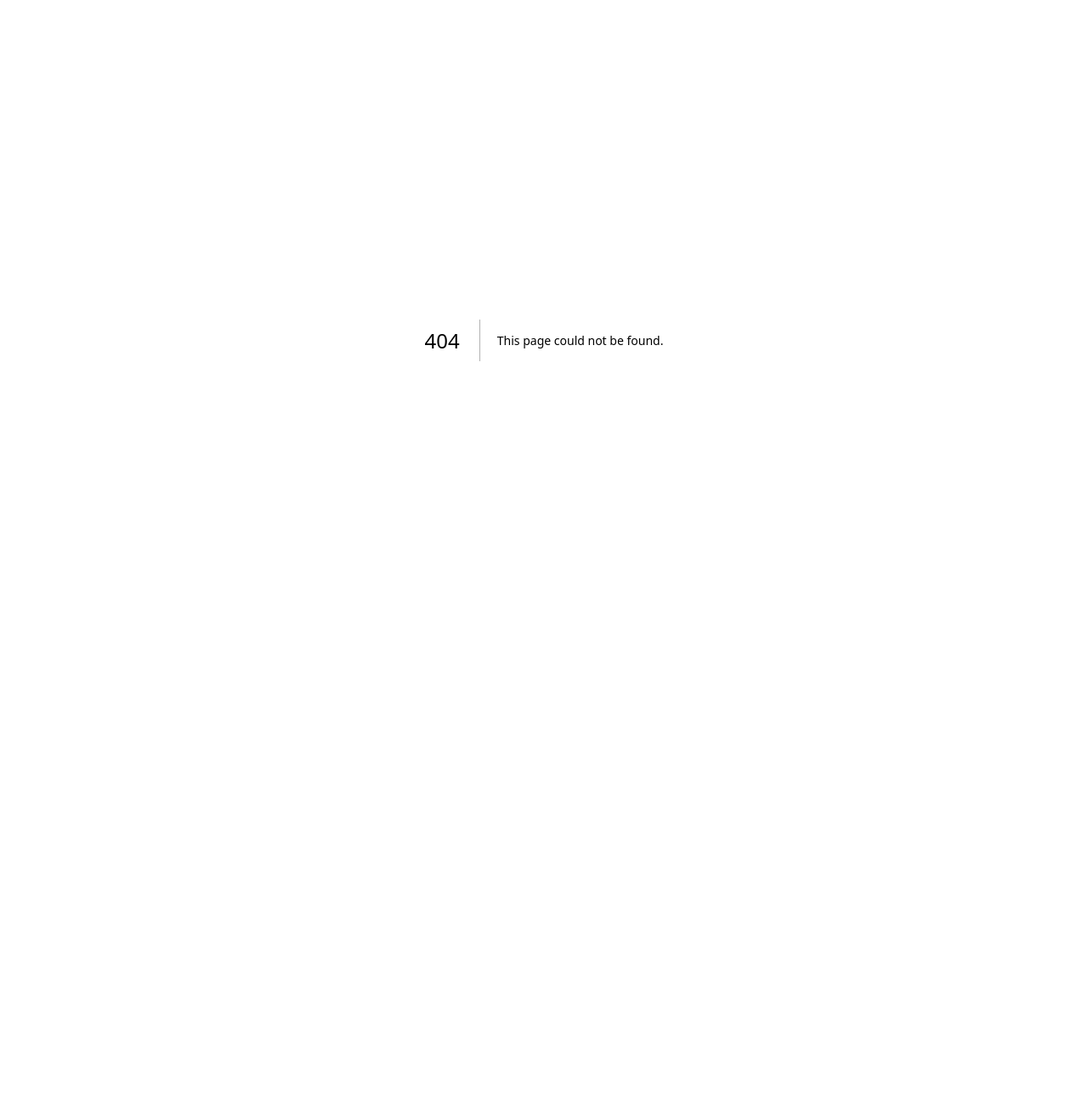
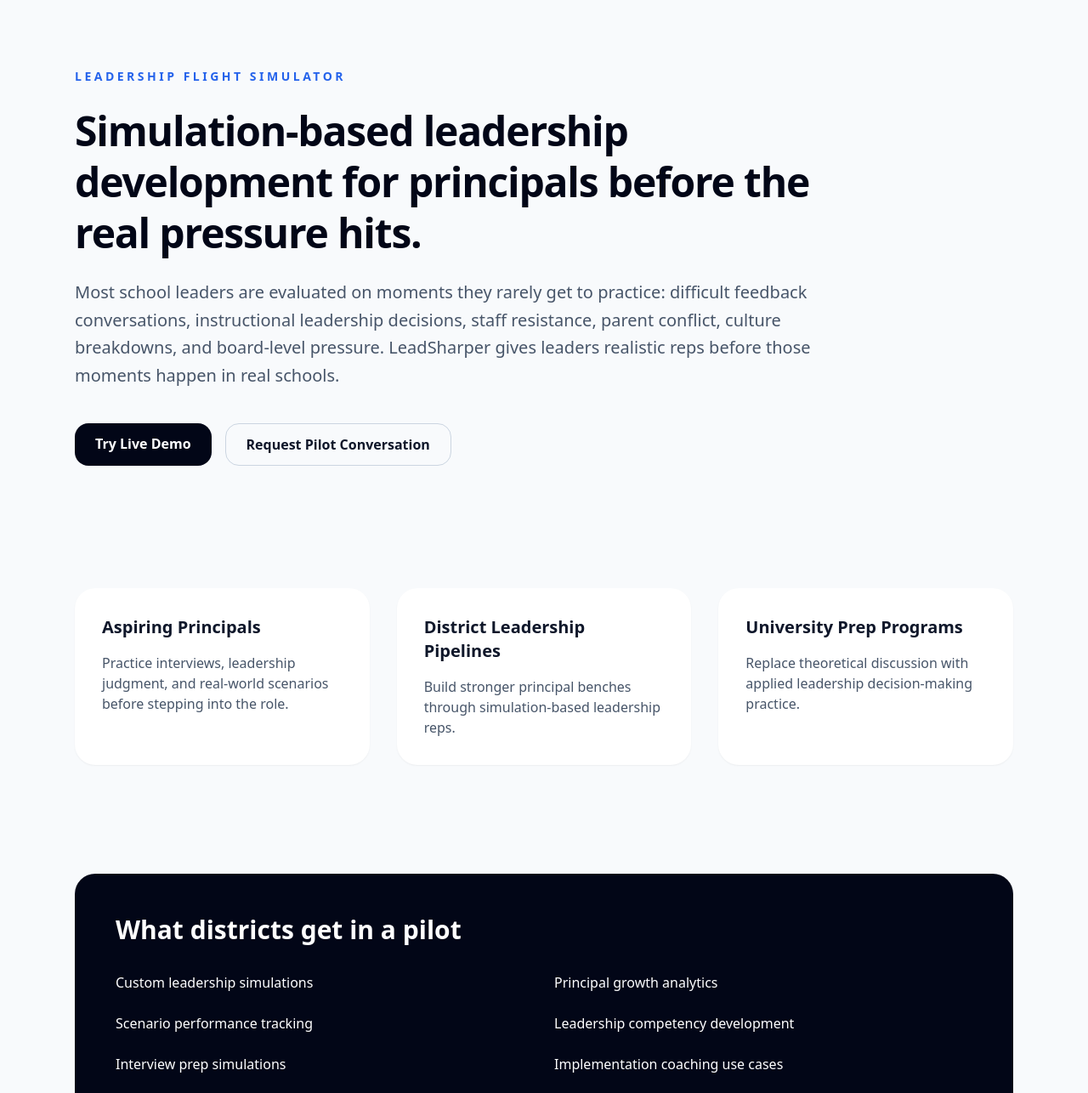
Before and after one commit to jmarc296-jpg/instructional-leadership-practice, a Next.js app: page /pilot in a window 1280 px wide. Before the commit this address had no page. Shown: the top 1286 px of the page at 85% size. Before the commit the page ends 800 px from the top, so only its background shows below. Built offline with nearby package versions, Linux system fonts and the light colour scheme.

Commit message:
Launch district pilot landing page

```diff
--- /dev/null
+++ b/app/pilot/page.tsx
@@ -0,0 +1,101 @@
+export default function PilotPage() {
+  return (
+    <main className="min-h-screen bg-slate-50 text-slate-900">
+      <section className="mx-auto max-w-6xl px-6 py-20">
+        <div className="max-w-4xl">
+          <p className="text-sm font-semibold uppercase tracking-[0.25em] text-blue-600">
+            Leadership Flight Simulator
+          </p>
+
+          <h1 className="mt-6 text-5xl font-bold tracking-tight text-slate-950 leading-tight">
+            Simulation-based leadership development for principals before the real pressure hits.
+          </h1>
+
+          <p className="mt-6 text-xl text-slate-600 leading-relaxed">
+            Most school leaders are evaluated on moments they rarely get to practice:
+            difficult feedback conversations, instructional leadership decisions,
+            staff resistance, parent conflict, culture breakdowns, and board-level pressure.
+            LeadSharper gives leaders realistic reps before those moments happen in real schools.
+          </p>
+
+          <div className="mt-10 flex flex-wrap gap-4">
+            <a
+              href="/"
+              className="rounded-2xl bg-slate-950 px-6 py-3 text-white font-semibold"
+            >
+              Try Live Demo
+            </a>
+
+            <a
+              href="mailto:jmarc296@gmail.com?subject=LeadSharper Pilot Inquiry"
+              className="rounded-2xl border border-slate-300 px-6 py-3 font-semibold"
+            >
+              Request Pilot Conversation
+            </a>
+          </div>
+        </div>
+      </section>
+
+      <section className="mx-auto max-w-6xl px-6 py-16">
+        <div className="grid gap-8 md:grid-cols-3">
+          <div className="rounded-3xl bg-white p-8 shadow-sm">
+            <h3 className="text-xl font-bold">Aspiring Principals</h3>
+            <p className="mt-4 text-slate-600">
+              Practice interviews, leadership judgment, and real-world scenarios before stepping into the role.
+            </p>
+          </div>
+
+          <div className="rounded-3xl bg-white p-8 shadow-sm">
+            <h3 className="text-xl font-bold">District Leadership Pipelines</h3>
+            <p className="mt-4 text-slate-600">
+              Build stronger principal benches through simulation-based leadership reps.
+            </p>
+          </div>
+
+          <div className="rounded-3xl bg-white p-8 shadow-sm">
+            <h3 className="text-xl font-bold">University Prep Programs</h3>
+            <p className="mt-4 text-slate-600">
+              Replace theoretical discussion with applied leadership decision-making practice.
+            </p>
+          </div>
+        </div>
+      </section>
+
+      <section className="mx-auto max-w-6xl px-6 py-16">
+        <div className="rounded-3xl bg-slate-950 p-12 text-white">
+          <h2 className="text-3xl font-bold">
+            What districts get in a pilot
+          </h2>
+
+          <div className="mt-8 grid gap-6 md:grid-cols-2">
+            <div>Custom leadership simulations</div>
+            <div>Principal growth analytics</div>
+            <div>Scenario performance tracking</div>
+            <div>Leadership competency development</div>
+            <div>Interview prep simulations</div>
+            <div>Implementation coaching use cases</div>
+          </div>
+        </div>
+      </section>
+
+      <section className="mx-auto max-w-4xl px-6 py-20 text-center">
+        <h2 className="text-4xl font-bold">
+          The cost of unprepared leadership is too high.
+        </h2>
+
+        <p className="mt-6 text-xl text-slate-600">
+          Leaders should not practice high-stakes decisions for the first time on teachers, students, and families.
+        </p>
+
+        <div className="mt-10">
+          <a
+            href="mailto:jmarc296@gmail.com?subject=LeadSharper District Pilot"
+            className="rounded-2xl bg-blue-600 px-8 py-4 text-white font-semibold"
+          >
+            Start a Pilot Conversation
+          </a>
+        </div>
+      </section>
+    </main>
+  )
+}
```
